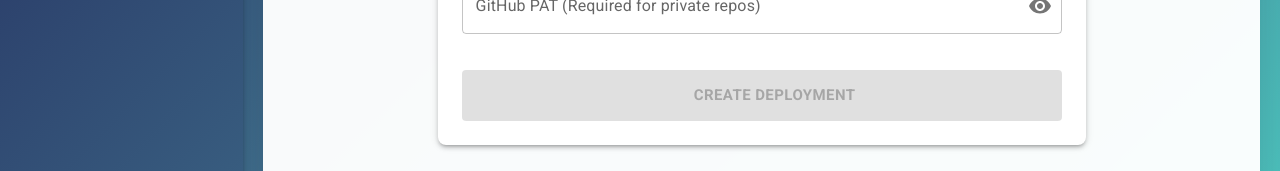
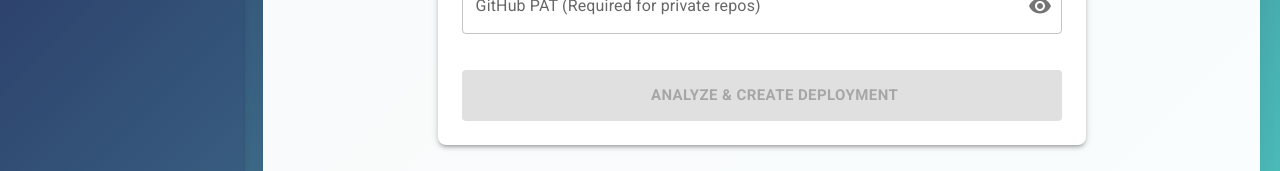
Before and after one commit to harshit-jindal02/traceAssist-v2, a React (Vite) app in the folder frontend/: page / in a window 1280 px wide. Shown: the part 389-560 px from the top of the page. Built offline with nearby package versions, Linux system fonts and the light colour scheme; no server answers; some icons are missing.

Commit message:
fix frontend call

```diff
--- a/frontend/src/components/CreateDeploymentForm.jsx
+++ b/frontend/src/components/CreateDeploymentForm.jsx
@@ -18,6 +18,7 @@ export default function CreateDeploymentForm({ backendUrl, onDeploymentCreated }
   const [success, setSuccess] = useState('');
 
   const [modalType, setModalType] = useState(null); // 'public-push-required', 'private-push-required', 'no-changes-needed'
+  const [analysisResult, setAnalysisResult] = useState(null); // Store analysis result
   const patInputRef = useRef(null);
 
   const resetForm = () => {
@@ -27,39 +28,46 @@ export default function CreateDeploymentForm({ backendUrl, onDeploymentCreated }
     setSuccess('');
     setError('');
     setModalType(null);
+    setAnalysisResult(null);
   };
 
-  const handleInitialSubmit = async (e) => {
+  const handleAnalyzeRepo = async (e) => {
     e.preventDefault();
     setLoading(true);
     setError('');
     setSuccess('');
 
     try {
-      // The backend /analyze now handles all verification logic, including PAT validation first for private repos.
       const response = await axios.post(`${backendUrl}/deployments/analyze`, {
         repo_url: repoUrl,
         pat_token: patToken
       });
       const analysis = response.data;
+      setAnalysisResult(analysis); // Store the analysis result
 
-      if (analysis.push_required) {
-        if (analysis.is_public) {
-          // Public repo needs changes. Since the user didn't provide a token
-          // on the main form before clicking, we must ask for one.
-          setModalType('public-push-required');
+      if (!analysis.is_public) { // Private Repo Logic
+        if (!patToken) {
+          setError("This is a private repository. A PAT token is required.");
         } else {
-          // Private repo needs changes. The PAT has been validated by the backend.
-          // Now we ask the user for permission to push.
-          setModalType('private-push-required');
+          if (analysis.push_required) {
+            setModalType('private-push-required');
+          } else {
+            setModalType('no-changes-needed');
+          }
         }
-      } else {
-        // No changes needed for either public or private repo.
-        setModalType('no-changes-needed');
+      } else { // Public Repo Logic
+        if (analysis.push_required) {
+          if (!patToken) {
+            setModalType('public-push-required');
+          } else {
+            handleFinalSubmit({ push_to_git: true });
+          }
+        } else {
+          setModalType('no-changes-needed');
+        }
       }
 
     } catch (err) {
-      // This will now catch errors from the backend like "PAT is invalid" or "Private repo, token required".
       setError(err.response?.data?.detail || 'Failed to analyze repository.');
     } finally {
       setLoading(false);
@@ -80,7 +88,7 @@ export default function CreateDeploymentForm({ backendUrl, onDeploymentCreated }
           repo_url: repoUrl,
           deployment_name: deploymentName,
           pat_token: finalPatToken,
-          push_to_git: push_to_git // Send the user's choice to the backend
+          push_to_git: push_to_git
         }
       );
       setSuccess(`Deployment '${deploymentName}' created successfully!`);
@@ -106,7 +114,7 @@ export default function CreateDeploymentForm({ backendUrl, onDeploymentCreated }
         <Typography variant="h5" gutterBottom align="center" fontWeight="bold">
           Create New Deployment
         </Typography>
-        <Box component="form" onSubmit={handleInitialSubmit} display="flex" flexDirection="column" gap={2.5}>
+        <Box component="form" onSubmit={handleAnalyzeRepo} display="flex" flexDirection="column" gap={2.5}>
           <TextField
             label="Custom Deployment Name"
             placeholder="my-production-api"
@@ -156,7 +164,7 @@ export default function CreateDeploymentForm({ backendUrl, onDeploymentCreated }
             startIcon={loading ? <CircularProgress size={20} color="inherit" /> : <AddCircleOutlineIcon />}
             sx={{ mt: 2, py: 1.5, fontWeight: 'bold' }}
           >
-            {loading ? 'Analyzing...' : 'Create Deployment'}
+            {loading ? 'Analyzing...' : 'Analyze & Create Deployment'}
           </Button>
         </Box>
       </Paper>
@@ -172,7 +180,7 @@ export default function CreateDeploymentForm({ backendUrl, onDeploymentCreated }
           </DialogContentText>
         </DialogContent>
         <DialogActions>
-          <Button onClick={() => handleFinalSubmit({ useEmptyToken: true, push_to_git: false })}>Proceed without Pushing</Button>
+          <Button onClick={() => handleFinalSubmit({ push_to_git: false })}>Proceed without Pushing</Button>
           <Button onClick={handleCloseModalAndFocus} variant="contained">
             OK, I'll add a PAT
           </Button>
@@ -204,7 +212,15 @@ export default function CreateDeploymentForm({ backendUrl, onDeploymentCreated }
           </DialogContentText>
         </DialogContent>
         <DialogActions>
-          <Button onClick={() => handleFinalSubmit({ push_to_git: false })} variant="contained">
+          <Button
+            onClick={() => {
+              // Check if the repo was public. If so, we can discard the token.
+              // If it was private, we must keep the token for cloning.
+              const isPublicRepo = analysisResult ? analysisResult.is_public : false;
+              handleFinalSubmit({ push_to_git: false, useEmptyToken: isPublicRepo });
+            }}
+            variant="contained"
+          >
             Proceed
           </Button>
         </DialogActions>
```
